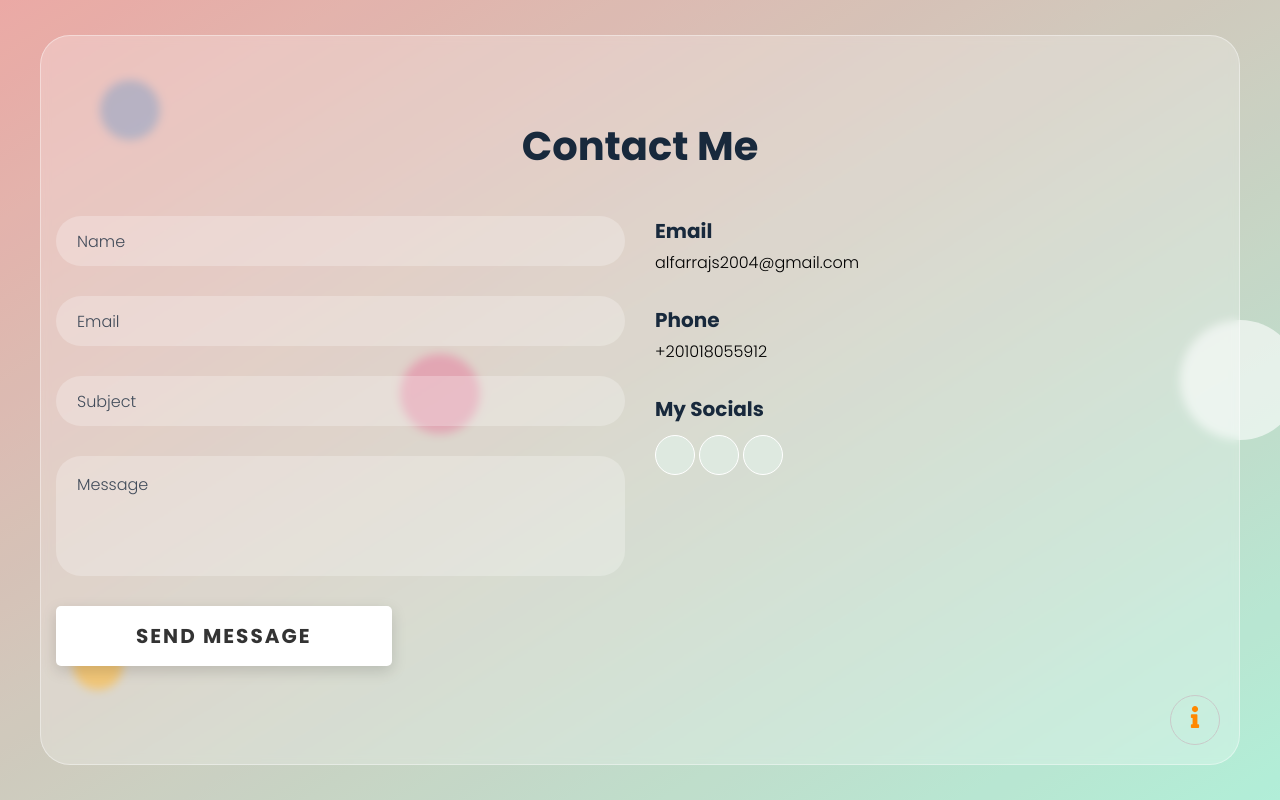
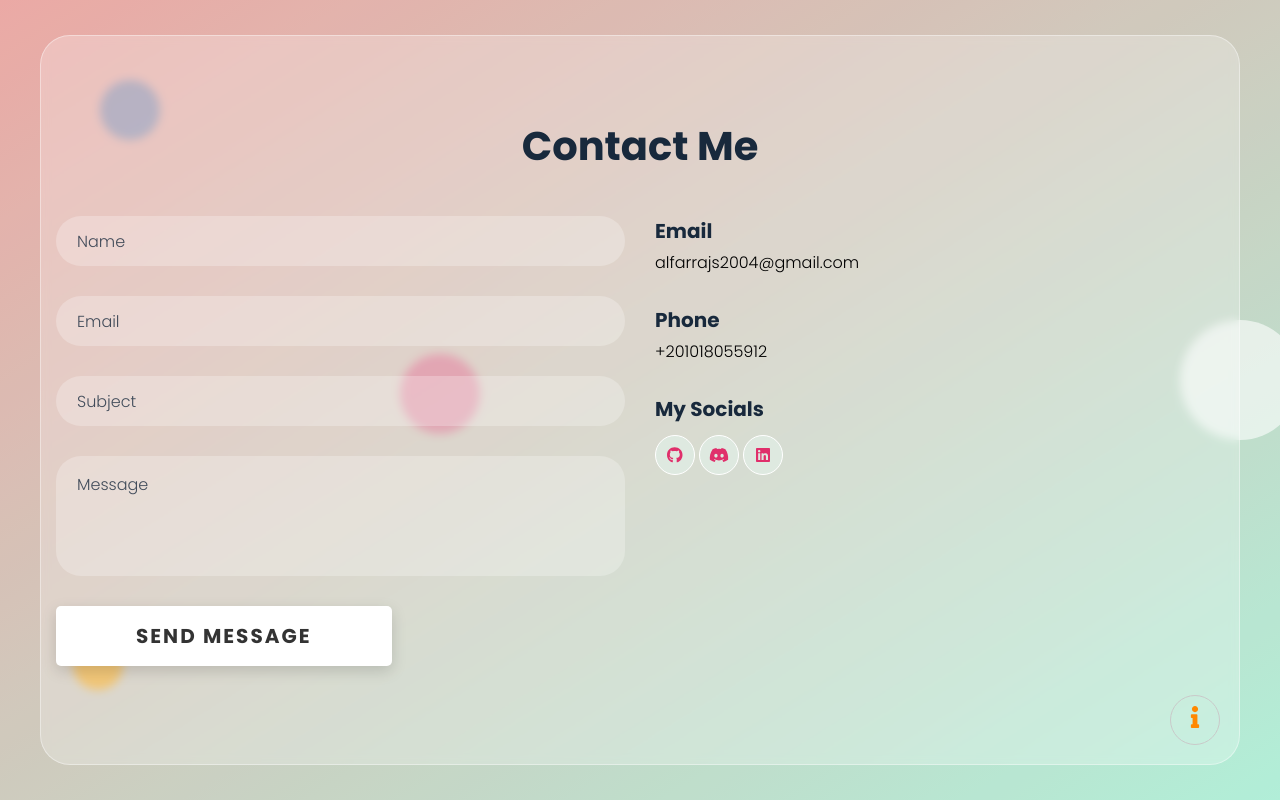
Before and after one commit to wesam-abutuaimeh/izzedeen_portfolio, a React (Create React App) app: page /contact in a window 1280 px wide. Built offline with nearby package versions, Linux system fonts and the light colour scheme; no server answers.

Commit message:
import and use FontAwesomeIcon

```diff
--- a/src/components/Contact/index.jsx
+++ b/src/components/Contact/index.jsx
@@ -1,6 +1,12 @@
 import Form from "../Form";
 import SectionTitle from "../SectionTitle";
 import "./style.css";
+import { FontAwesomeIcon } from "@fortawesome/react-fontawesome";
+import {
+  faLinkedin,
+  faGithub,
+  faDiscord,
+} from "@fortawesome/free-brands-svg-icons";
 
 const Contact = () => {
   return (
@@ -24,13 +30,13 @@
               <h3>My Socials</h3>
               <div className="social-links">
                 <a href="https://github.com/z4dev">
-                  <i className="fab fa-github"></i>
+                  <FontAwesomeIcon icon={faGithub} size="1x" />
                 </a>
                 <a href="https://discordapp.com/users/993778906010226749">
-                  <i className="fab fa-discord"></i>
+                  <FontAwesomeIcon icon={faDiscord} size="1x" />
                 </a>
                 <a href="https://www.linkedin.com/in/izzedeenalfarra">
-                  <i className="fab fa-linkedin"></i>
+                  <FontAwesomeIcon icon={faLinkedin} size="1x" />
                 </a>
               </div>
             </div>
--- /dev/null
+++ b/src/fontAwesome.js
@@ -0,0 +1,3 @@
+import { library } from '@fortawesome/fontawesome-svg-core';
+import { faLinkedin, faGithub, faDiscord } from '@fortawesome/free-brands-svg-icons';
+library.add(faLinkedin, faGithub, faDiscord);
--- a/src/index.js
+++ b/src/index.js
@@ -4,6 +4,7 @@
 import App from "./App";
 import { BrowserRouter } from "react-router-dom";
 import ErrorBoundary from "./components/ErrorBoundary";
+import './fontAwesome';
 
 const root = ReactDOM.createRoot(document.getElementById("root"));
 root.render(
```
